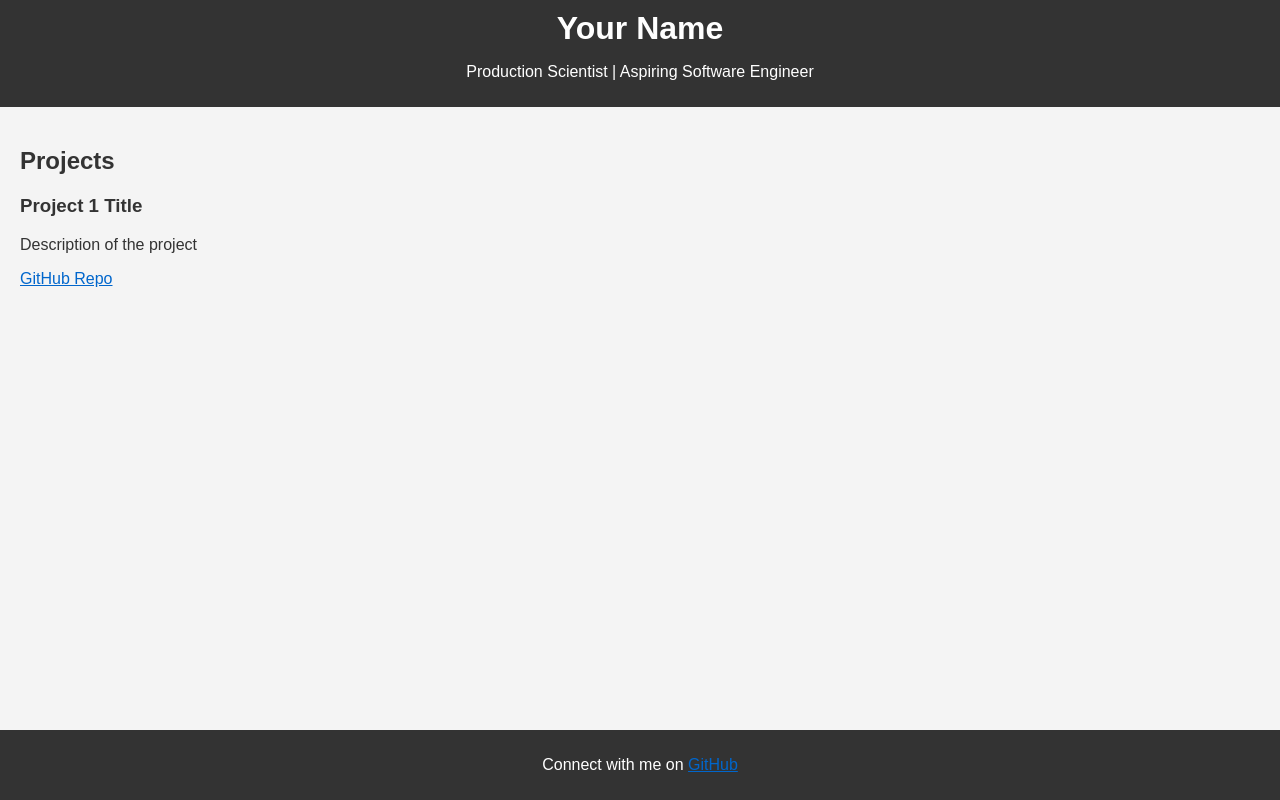
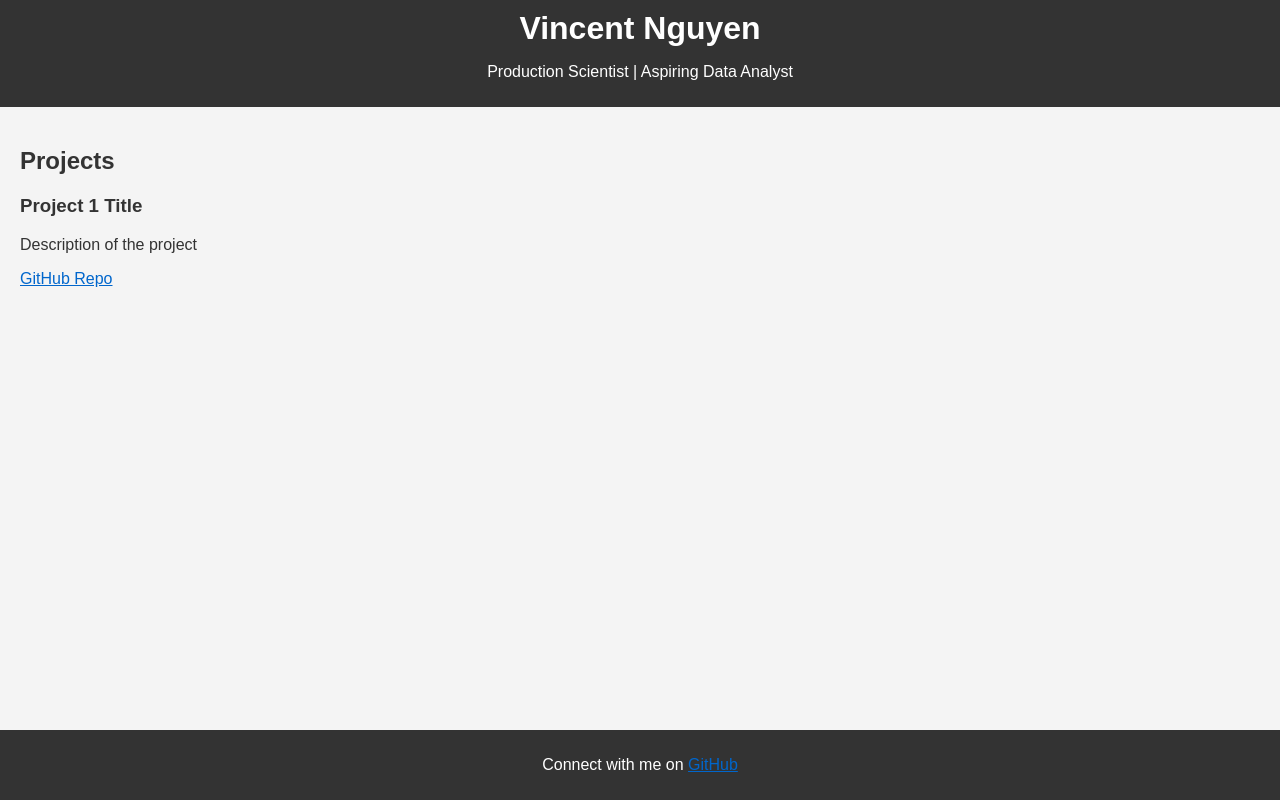
Before and after one commit to vincenteng-159/vincent.github.io, a plain HTML site: page index.html in a window 1280 px wide. Drawn offline with Linux system fonts and the light colour scheme.

Commit message:
Update index.html

```diff
--- a/index.html
+++ b/index.html
@@ -8,8 +8,8 @@
 </head>
 <body>
     <header>
-        <h1>Your Name</h1>
-        <p>Production Scientist | Aspiring Software Engineer</p>
+        <h1>Vincent Nguyen</h1>
+        <p>Production Scientist | Aspiring Data Analyst</p>
     </header>
 
     <section id="projects">
```
